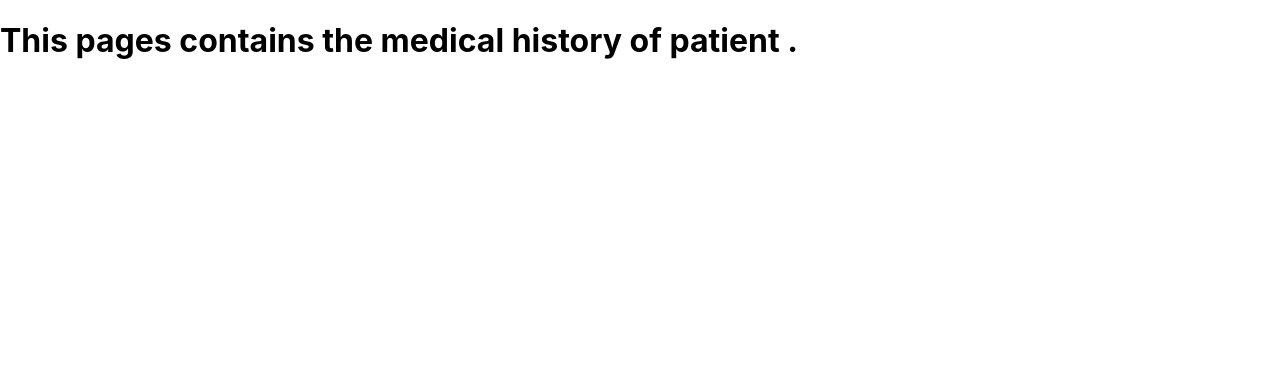
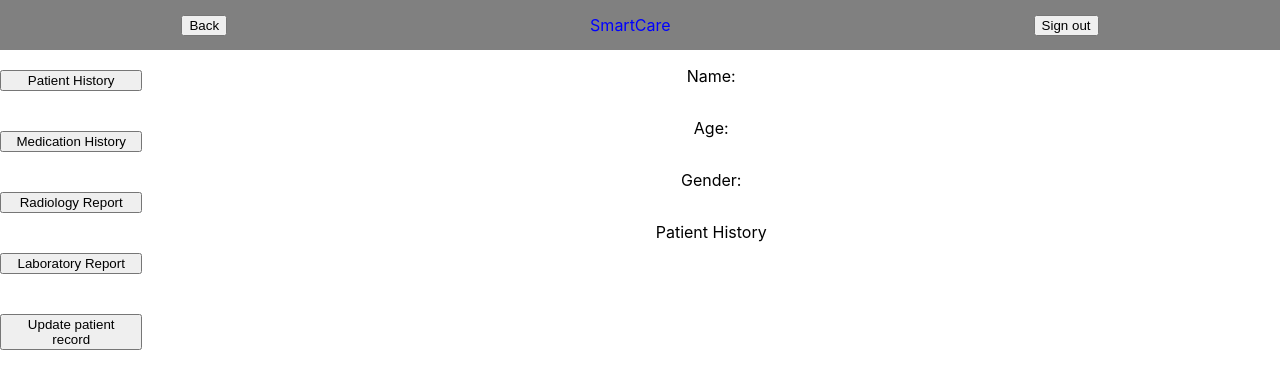
Before and after one commit to pavan0810/SmartCare, a React (Create React App) app in the folder client/: page /#/medicalHistory in a window 1280 px wide. Shown: the top 388 px of the page. Built offline with nearby package versions, Linux system fonts and the light colour scheme.

Commit message:
Added navigation on medical history page and added functionality to test file uploading to the server

```diff
--- /dev/null
+++ b/client/src/components/UpdatePatientHistory.jsx
@@ -0,0 +1,24 @@
+import { useState } from 'react'
+export default function UpdatePatientHistory() {
+    const [ file, setFile ] = useState("")
+
+    function handleSubmit(event) {
+        event.preventDefault();
+        const formData = new FormData();
+        formData.append('file', file);
+    }
+
+    function handleChange(event) {
+        setFile(event.target.files[0]);
+    }
+
+    return(
+        <>
+            <form onSubmit={handleSubmit}>
+                <label htmlFor="testFile">Select a File:</label>
+                <input onChange={handleChange} type="file" accept="application/pdf" id="testFile" name="testFile"></input>
+                <button>Upload File</button>
+            </form>
+        </>
+    )
+}
--- a/client/src/css/homePage.css
+++ b/client/src/css/homePage.css
@@ -1,4 +1,4 @@
-header {
+Header {
     display: flex;
     justify-content: space-around;
     background-color: grey;
--- /dev/null
+++ b/client/src/css/medicalHistoryPage.css
@@ -0,0 +1,26 @@
+.medicalHistory {
+    display: flex;
+    flex-direction: row;
+}
+
+.patientDetails {
+    display: flex;
+    flex-direction: column;
+    align-items: center;
+    width: 90%;
+}
+
+.patientPersonalDetails {
+    display: flex;
+    flex-direction: column;
+    align-items: center;
+}
+
+.medicalHistoryNav > nav{
+    display: flex;
+    flex-direction: column;
+}
+
+.medicalHistoryNav > nav > button{
+    margin: 20px 0px 20px 0px;
+}
--- a/client/src/pages/HomePage.jsx
+++ b/client/src/pages/HomePage.jsx
@@ -26,7 +26,7 @@ export default function HomePage(props) {
 
     return(
         <>
-            <header>
+            <header className="homePageHeader">
                 <span>View Appointments</span>
                 <button>Sign Out</button>
             </header>
--- a/client/src/pages/MedicalHistoryPage.jsx
+++ b/client/src/pages/MedicalHistoryPage.jsx
@@ -1,5 +1,40 @@
+import '../css/medicalHistoryPage.css'
+import { useState } from 'react'
+import UpdatePatientHistory from '../components/UpdatePatientHistory'
 export default function MedicalHistoryPage(props) {
+    const [ navbarOption, setNavbarOption ] = useState('patientHistory')
     return(
-        <h1>This pages contains the medical history of patient {props.patient.name}.</h1>
+        <>
+            <header>
+                <button>Back</button>
+                <p>SmartCare</p>
+                <button>Sign out</button>
+            </header>
+            <div className="medicalHistory">
+                <div className="medicalHistoryNav">
+                    <nav>
+                        <button onClick={() => setNavbarOption('patientHistory')}>Patient History</button>
+                        <button onClick={() => setNavbarOption('medicationHistory')}>Medication History</button>
+                        <button onClick={() => setNavbarOption('radiologyHistory')}>Radiology Report</button>
+                        <button onClick={() => setNavbarOption('laboratoryHistory')}>Laboratory Report</button>
+                        <button onClick={() => setNavbarOption('updatePatientHistory')}>Update patient record</button>
+                    </nav>
+                </div>
+                <div className="patientDetails">
+                    <div className="patientPersonalDetails">
+                        <p>Name: {props.patient.name}</p>
+                        <p>Age: {props.patient.age}</p>
+                        <p>Gender: {props.patient.gender}</p>
+                    </div>
+                    <div className="records">
+                        {navbarOption === 'patientHistory' && <p>Patient History</p>}
+                        {navbarOption === 'medicationHistory' && <p>Medication History</p>}
+                        {navbarOption === 'radiologyHistory' && <p>Radiology History</p>}
+                        {navbarOption === 'laboratoryHistory' && <p>Laboratory History</p>}
+                        {navbarOption === 'updatePatientHistory' && <UpdatePatientHistory />}
+                    </div>
+                </div>
+            </div>
+        </>
     )
 }
```
Also changed, not shown: client/src/components/LaboratoryHistory.jsx (added), client/src/components/MedicationHistory.jsx (added), client/src/components/PatientHistory.jsx (added), client/src/components/RadiologyHistory.jsx (added).
